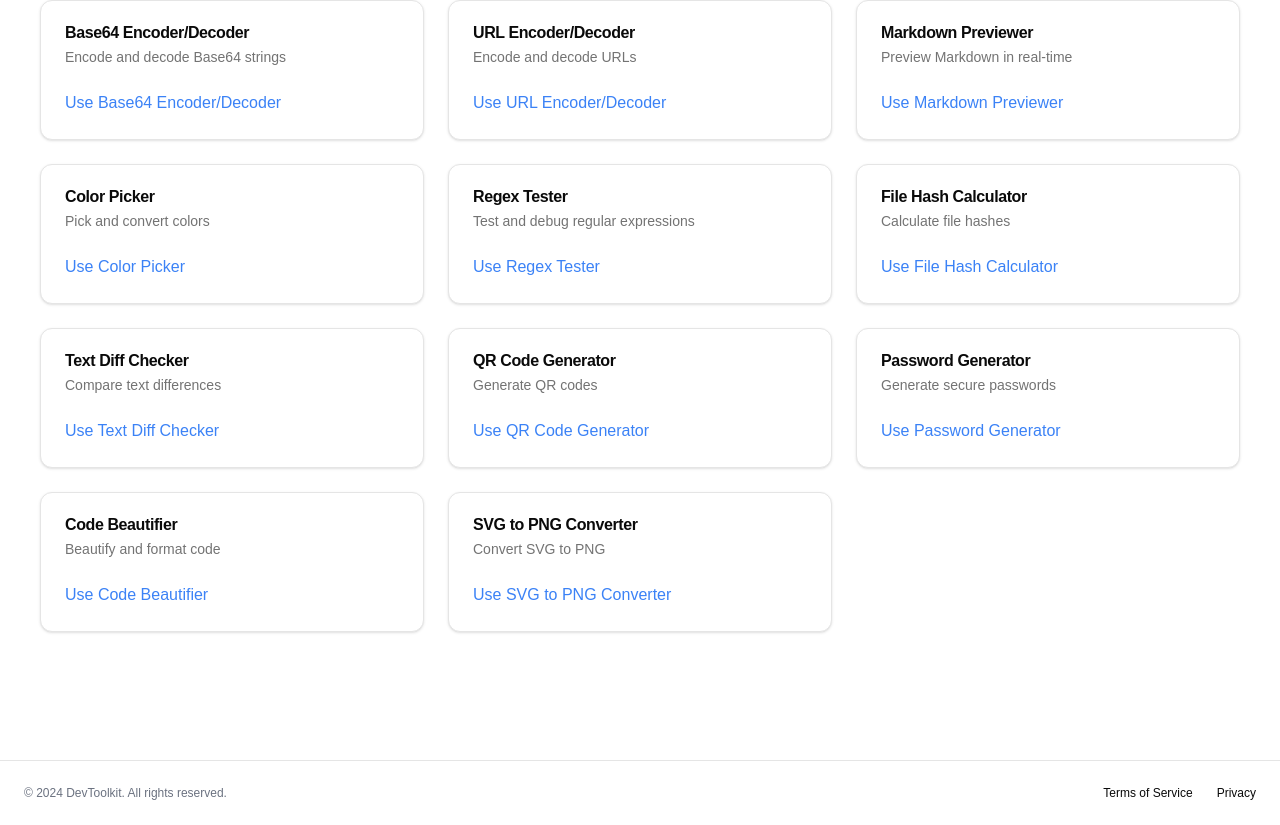
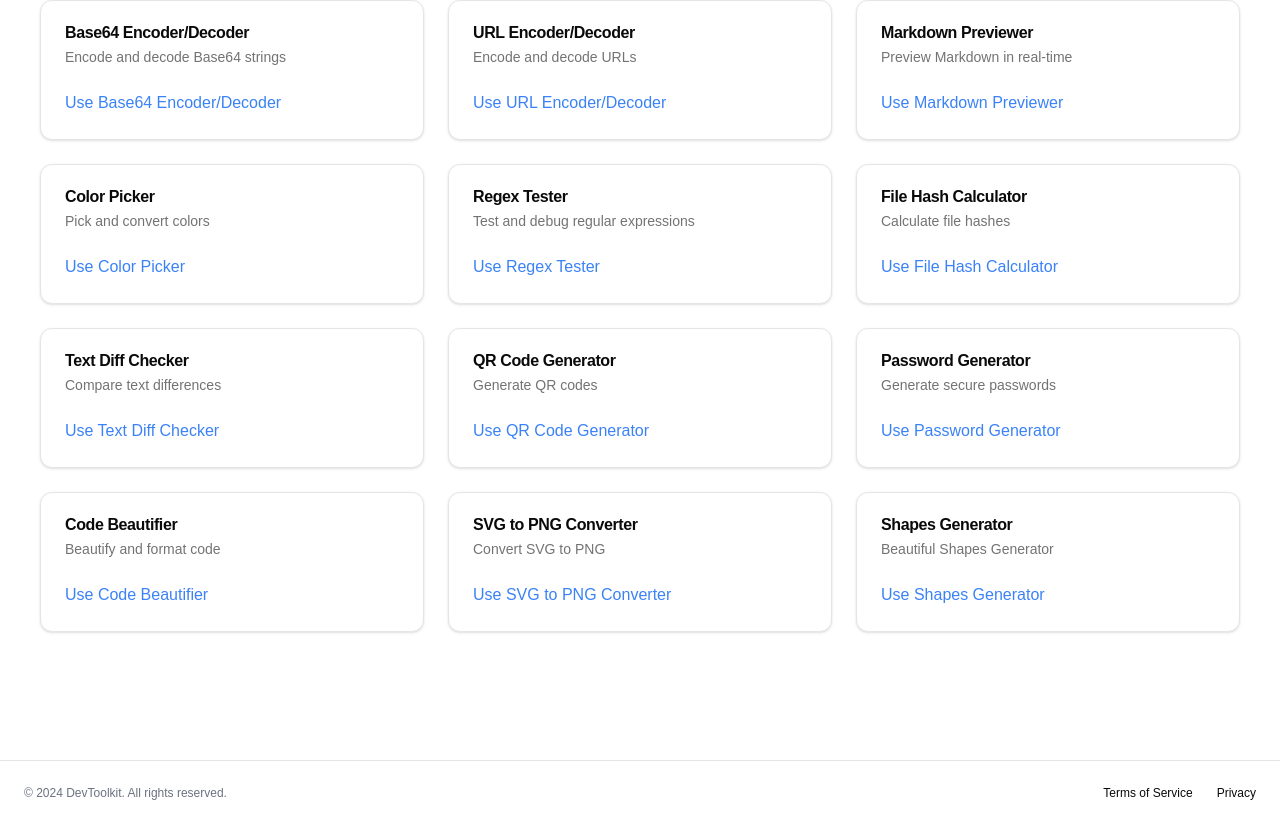
Before and after one commit to mnsdojo/devkit, a Next.js app: page / in a window 1280 px wide. Shown: the part 1754-2579 px from the top of the page. Built offline with nearby package versions, Linux system fonts and the light colour scheme.

Commit message:
updated routes list

```diff
--- a/package.json
+++ b/package.json
@@ -18,6 +18,7 @@
     "@radix-ui/react-tooltip": "^1.1.4",
     "class-variance-authority": "^0.7.1",
     "clsx": "^2.1.1",
+    "coolshapes-react": "^1.0.1",
     "highlight.js": "^11.10.0",
     "html-to-image": "^1.11.11",
     "lucide-react": "^0.461.0",
--- a/src/app/page.tsx
+++ b/src/app/page.tsx
@@ -76,15 +76,18 @@
     description: "Convert SVG to PNG",
     link: "/svg",
   },
+  {
+    name: "Shapes Generator",
+    description: "Beautiful Shapes Generator",
+    link: "/shapes",
+  },
 ];
 
 export default function Home() {
   return (
     <div className="space-y-12">
       <section className="py-12 md:py-24 lg:py-32 xl:py-48">
-        <div
-         className="container px-4 md:px-6 max-w-7xl mx-auto"
-         >
+        <div className="container px-4 md:px-6 max-w-7xl mx-auto">
           <div className="flex flex-col items-center space-y-4 text-center">
             <div className="space-y-2">
               <h1 className="text-3xl font-bold tracking-tighter sm:text-4xl md:text-5xl lg:text-6xl/none">
--- /dev/null
+++ b/src/app/shapes/page.tsx
@@ -0,0 +1,7 @@
+import React from "react";
+
+function Page() {
+  return <div>Page</div>;
+}
+
+export default Page;
```
Also changed, not shown: 1 other file (tests, documents, lock files or other folders).
